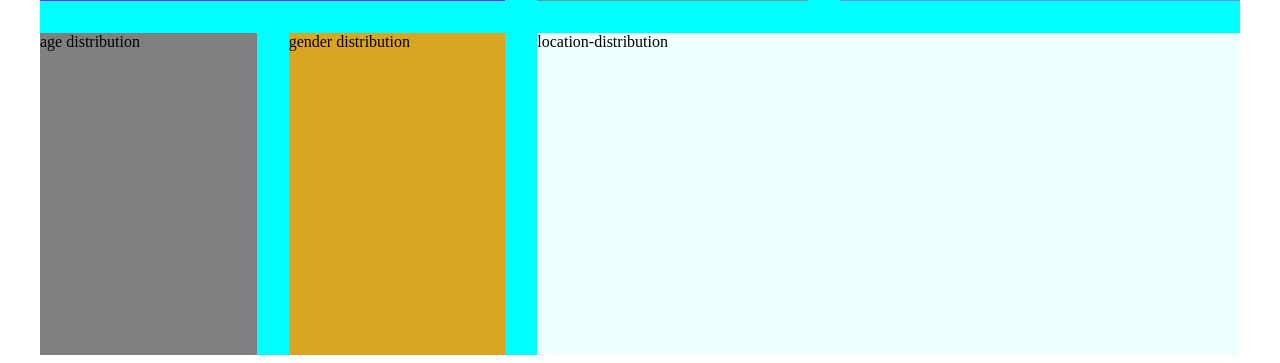
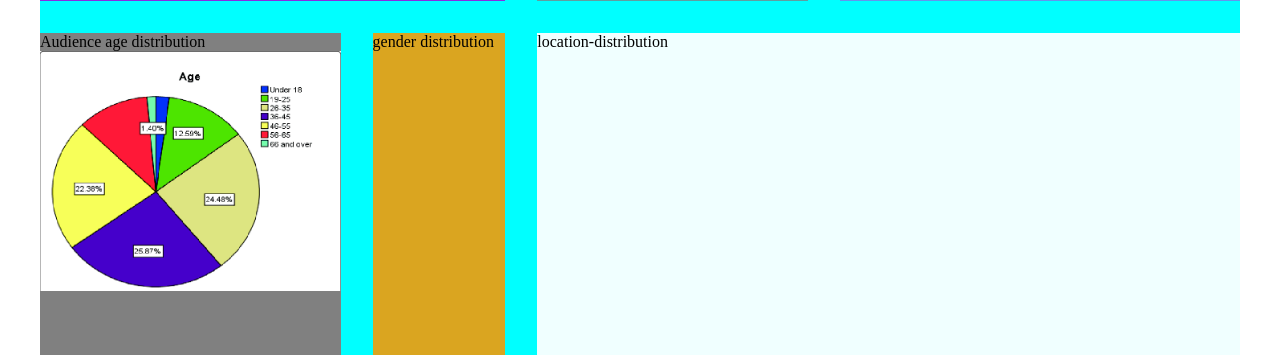
Before and after one commit to muhumbania/MediaPlus, a web app: file dashboard.html in a window 1280 px wide. Shown: the part 707-1070 px from the top of the page. Run offline with its HTML, style and script files only (its server is not run), Linux system fonts and the light colour scheme.

Commit message:
Added the age distribution chart

```diff
--- a/dashboard.html
+++ b/dashboard.html
@@ -86,7 +86,8 @@
             <img src="./dashboard-images/barc chart.png">
         </div>
         <div class="age-distribution">
-            age distribution
+            <p>Audience age distribution</p>
+            <img src="./dashboard-images/Age-distribution-chart.png">
         </div>
         <div class="gender-distribution">
             gender distribution
--- a/styles/dashboard.css
+++ b/styles/dashboard.css
@@ -136,6 +136,10 @@ p{
     background-color: grey;
 }
 
+.age-distribution img{
+    height: 15rem;
+}
+
 .gender-distribution{
     background-color: goldenrod;
 }
```
Also changed, not shown: dashboard-images/Age-distribution-chart.png (added).
